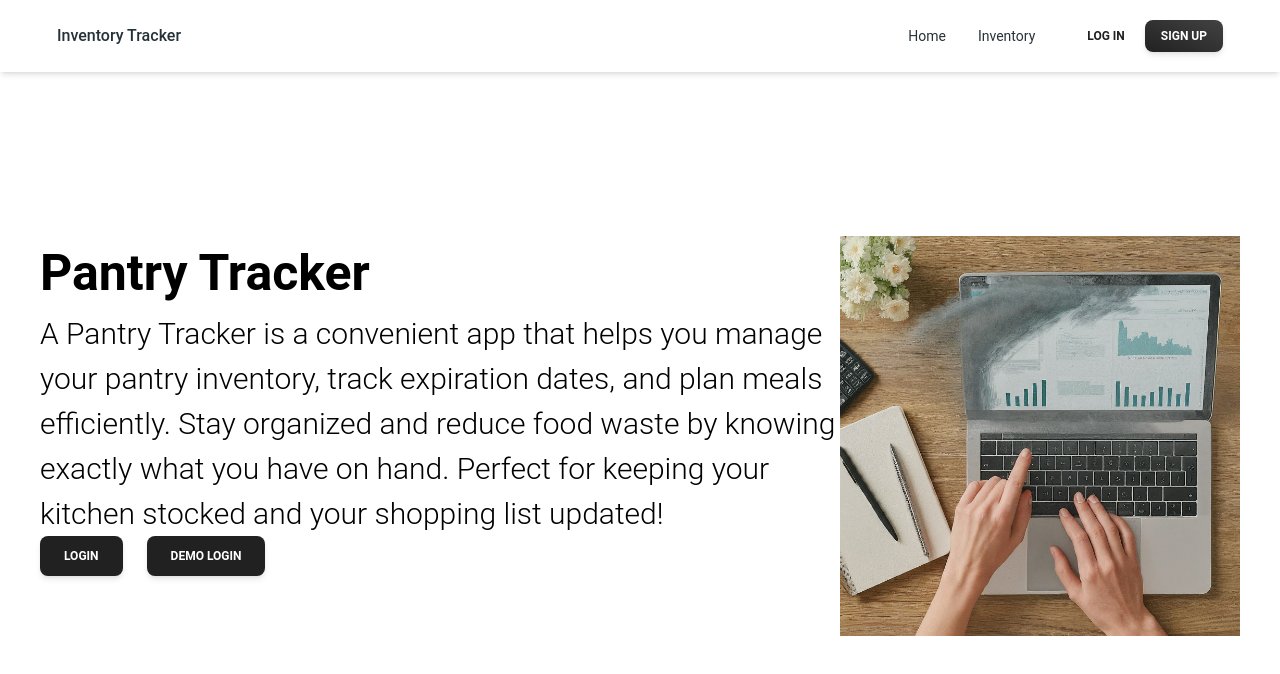
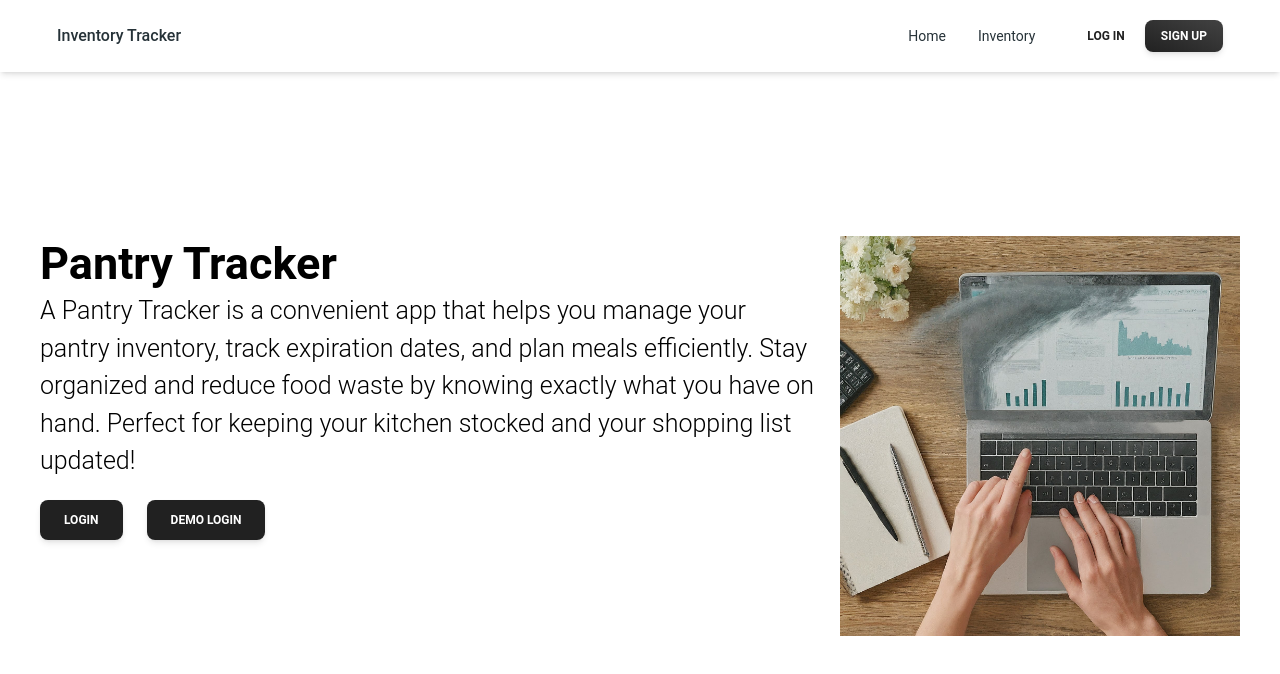
Before and after one commit to luismolinuevo/pantry-tracker, a Next.js app in the folder my-app/: page / in a window 1280 px wide. Shown: the top 674 px of the page. Built offline with nearby package versions, Linux system fonts and the light colour scheme; no server answers.

Commit message:
styled homepage

```diff
--- a/my-app/app/page.js
+++ b/my-app/app/page.js
@@ -31,12 +31,12 @@ export default function Home() {
 
   return (
     <main className="flex items-center h-full px-10 py-10">
-      <div className="flex justify-between">
+      <div className="flex justify-between gap-6 flex-col lg:flex-row">
         <div>
-          <Typography variant="h1" className="text-[50px]">
+          <Typography variant="h1" className="md:text-[40px] lg:text-[45px]">
             Pantry Tracker
           </Typography>
-          <Typography className="text-[30px]">
+          <Typography className="text-[25px] mb-5">
             A Pantry Tracker is a convenient app that helps you manage your
             pantry inventory, track expiration dates, and plan meals
             efficiently. Stay organized and reduce food waste by knowing exactly
@@ -52,7 +52,7 @@ export default function Home() {
             </div>
           )}
         </div>
-        <img src="/Landingpage.jpeg" className="w-[45%] h-[400px]" />
+        <img src="/Landingpage.jpeg" className="w-[[50%]] h-[300px] md:h-[400px]" />
       </div>
     </main>
   );
```
